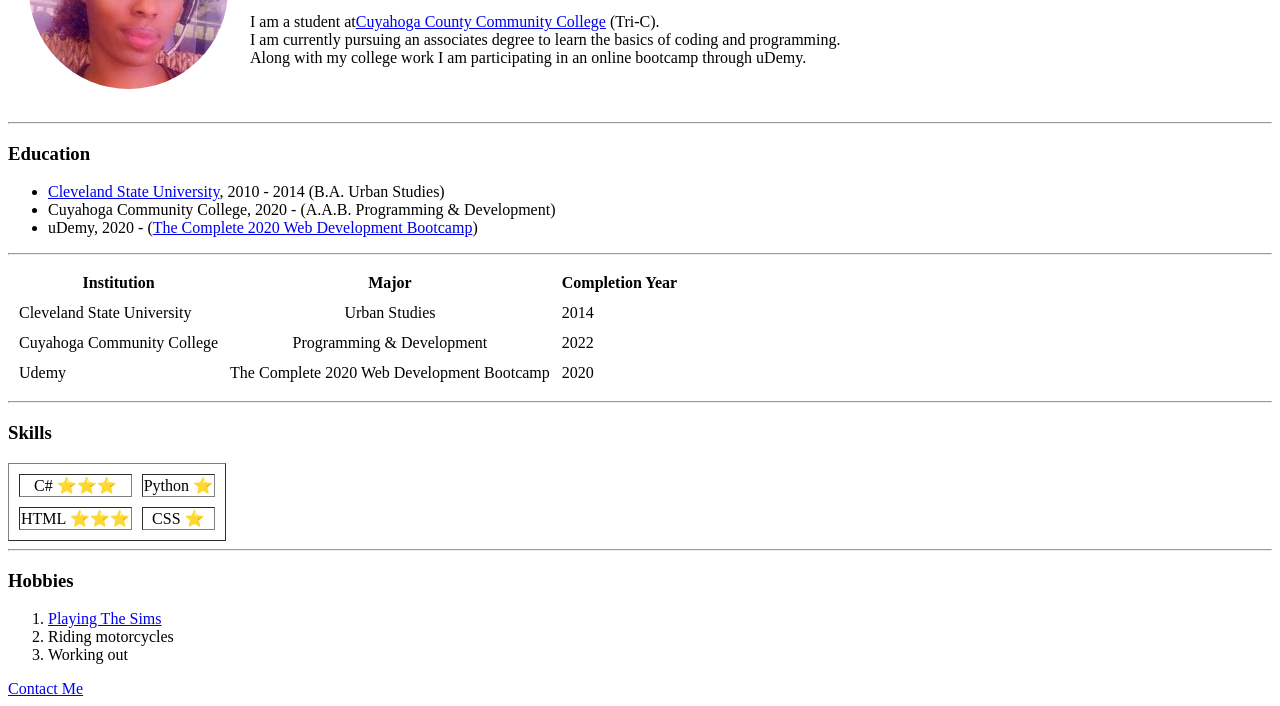
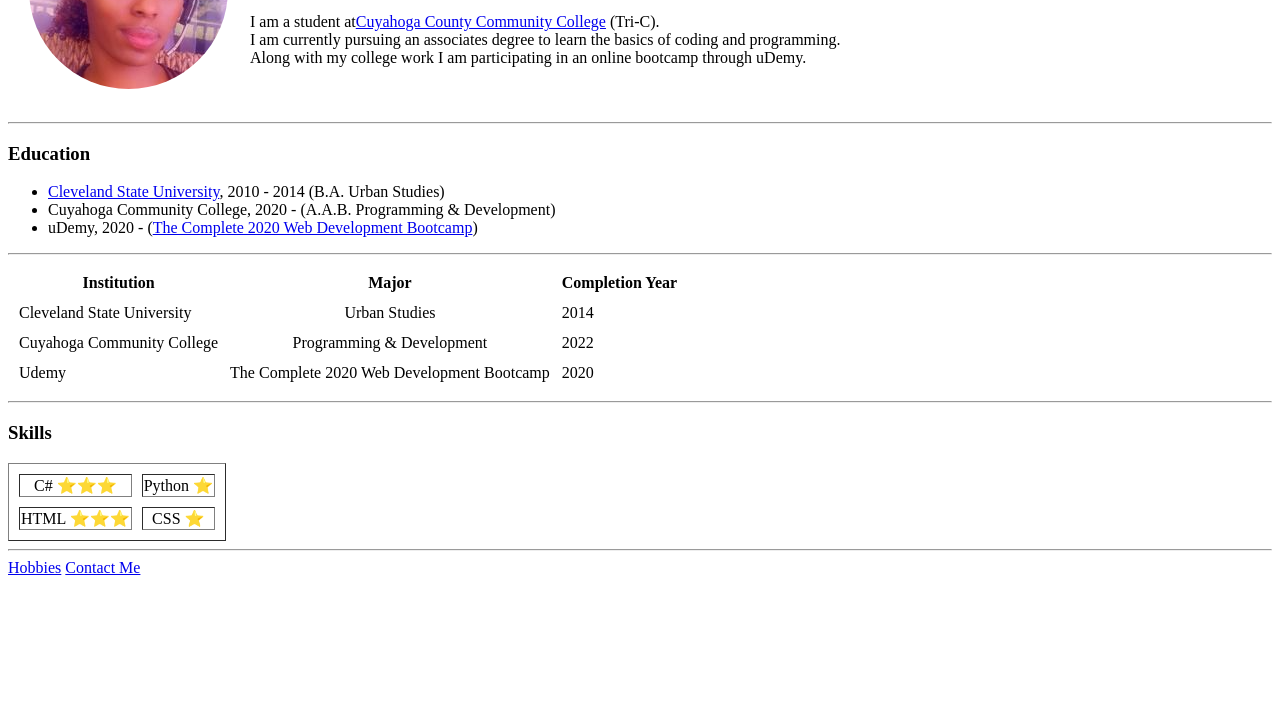
Before and after one commit to NiqueMA/CV, a plain HTML site: page index.html in a window 1280 px wide. Shown: the part 139-845 px from the top of the page. After the commit the page ends 800 px from the top, so only its background shows below. Drawn offline with Linux system fonts and the light colour scheme.

Commit message:
Update index to include hobbies link

```diff
--- a/index.html
+++ b/index.html
@@ -70,13 +70,7 @@
             </tr>
             </table>
         <hr>
-       <h3>Hobbies</h3>
-       <ol>
-           <li><a href="https://www.ea.com/games/the-sims/the-sims-4">Playing The Sims</a></li>
-           <li>Riding motorcycles</li>
-           <li>Working out</li>
-       </ol>
-
+       <a href="Hobbies.html">Hobbies</a>
        <a href="ContactInfo.html">Contact Me</a>
 </body>
 </html>
```
